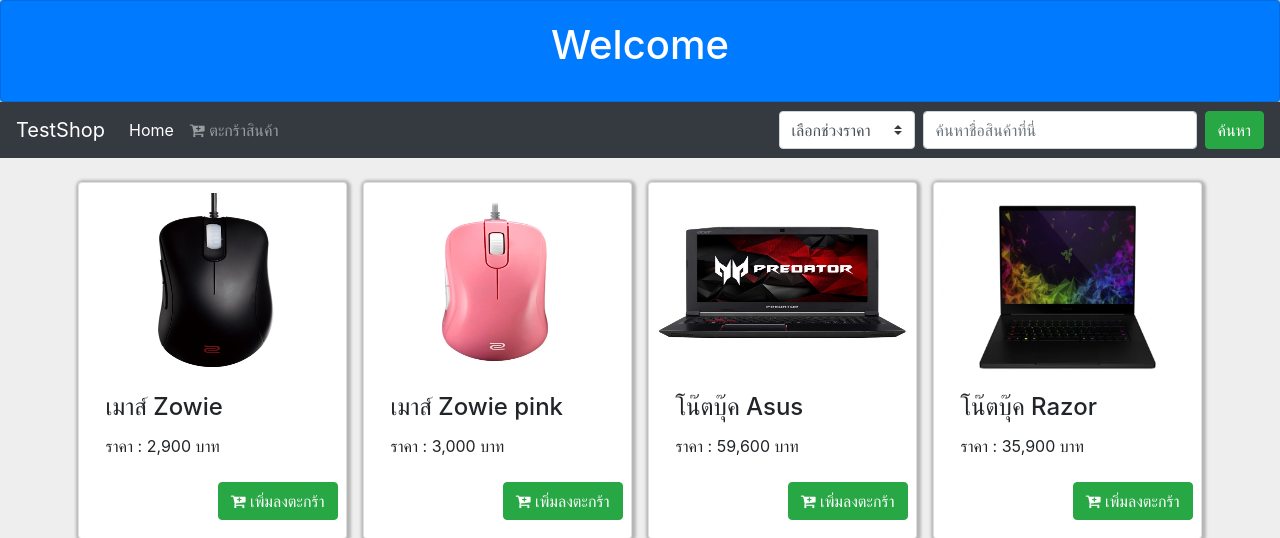
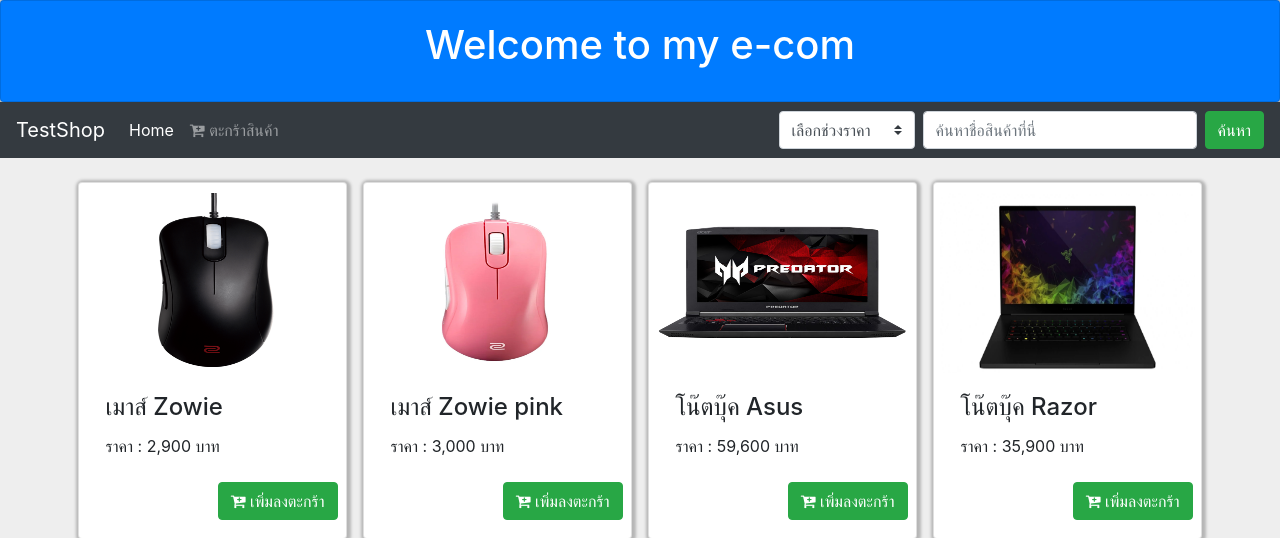
Before and after one commit to RepriseCoding/Exam-Online-Shopping, a PHP site: page /shopoo/index.php in a window 1280 px wide. Shown: the top 538 px of the page. Run offline with PHP 8.4, Linux system fonts and the light colour scheme; data comes from the database, SQL or seed files in the repository; some libraries are stand-ins or nearby versions.

Commit message:
2nd Update from local : Edit Header

```diff
--- a/index.php
+++ b/index.php
@@ -25,7 +25,7 @@
     <header>
         <div class="card text-white bg-primary">
             <div class="card-body text-center">
-                <h1 class="card-title">Welcome</h1>
+                <h1 class="card-title">Welcome to my e-com</h1>
             </div>
 
         </div>
```
